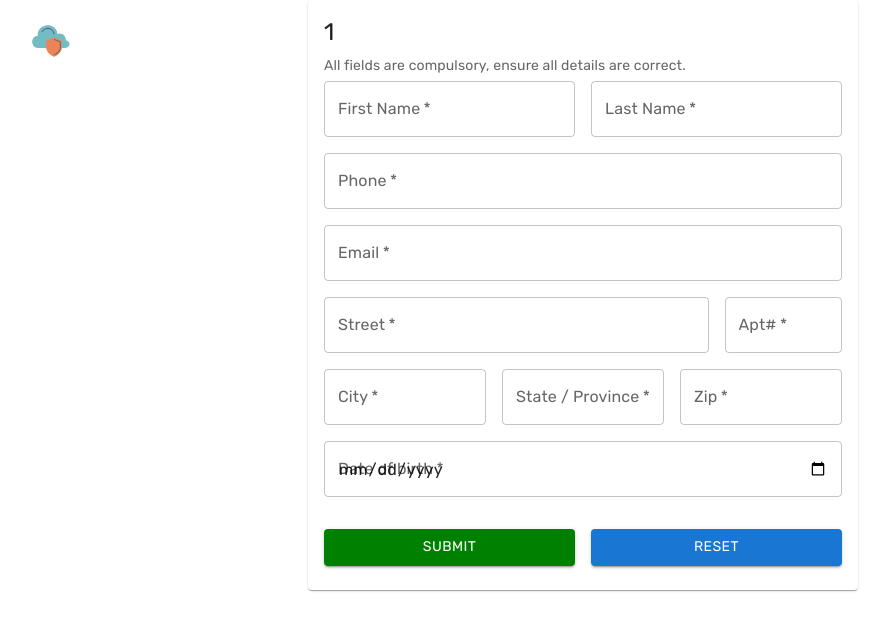
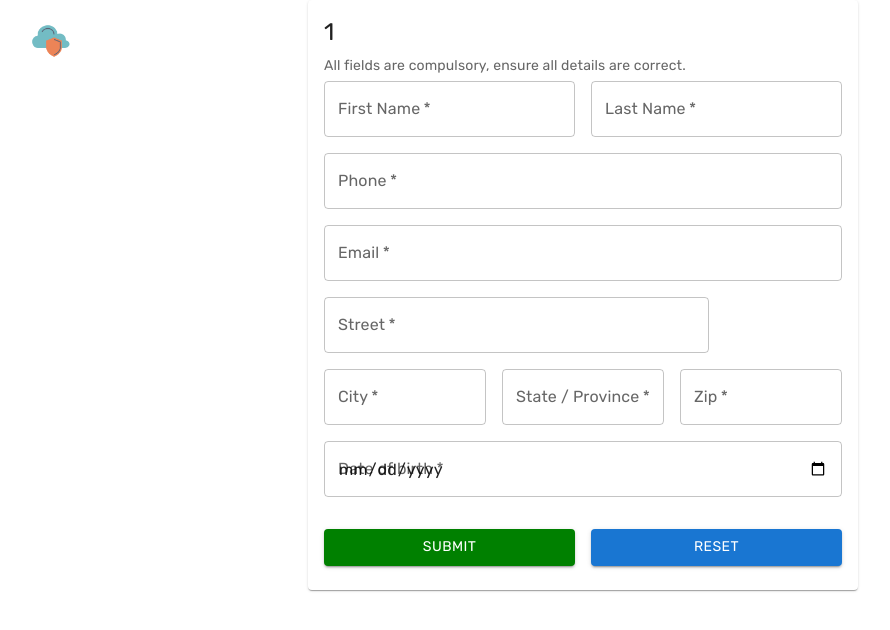
Before and after one commit to dellydel/student-tracker, a React (Create React App) app in the folder front-end/: page /register/1 in a window 1280 px wide. Shown: the top 630 px of the page, without its empty margins (57-947 px from the left). Built offline with nearby package versions, Linux system fonts and the light colour scheme.

Commit message:
Aptfield removed

```diff
--- a/front-end/src/pages/RegisterCourse.js
+++ b/front-end/src/pages/RegisterCourse.js
@@ -17,7 +17,6 @@ const RegisterCourse = () => {
 	const [phoneNumber, setPhoneNumber] = useState("");
 	const [email, setEmail] = useState("");
 	const [street, setStreet] = useState("");
-	const [apartmentNo, setApartmentNo] = useState("");
 	const [city, setCity] = useState("");
 	const [state, setState] = useState("");
 	const [zip, setZip] = useState("");
@@ -52,7 +51,6 @@ const RegisterCourse = () => {
 				phoneNumber,
 				email,
 				street,
-				apartmentNo,
 				city,
 				state,
 				zip,
@@ -169,18 +167,6 @@ const RegisterCourse = () => {
 									onChange={(event) => setStreet(event.target.value)}
 								/>
 							</Grid>
-							<Grid xs={12} sm={3} item>
-								<TextField
-									type="number"
-									label="Apt#"
-									name="apartmentNo"
-									placeholder="Enter house number"
-									variant="outlined"
-									fullWidth
-									required
-									onChange={(event) => setApartmentNo(event.target.value)}
-								/>
-							</Grid>
 							<Grid xs={12} sm={4} item>
 								<TextField
 									label="City"
```
